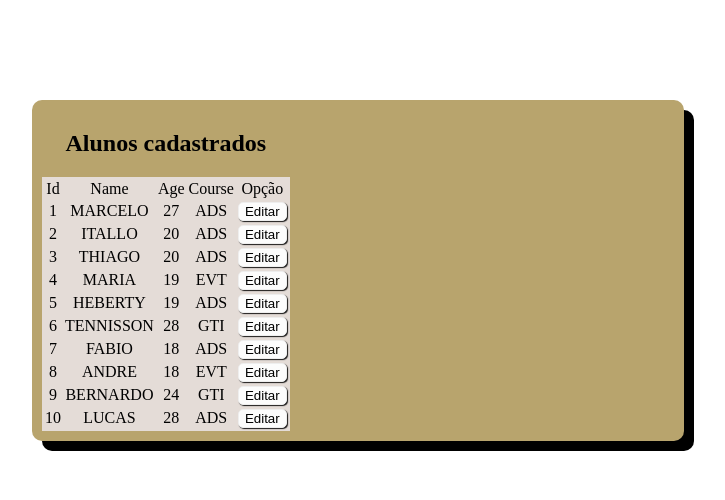
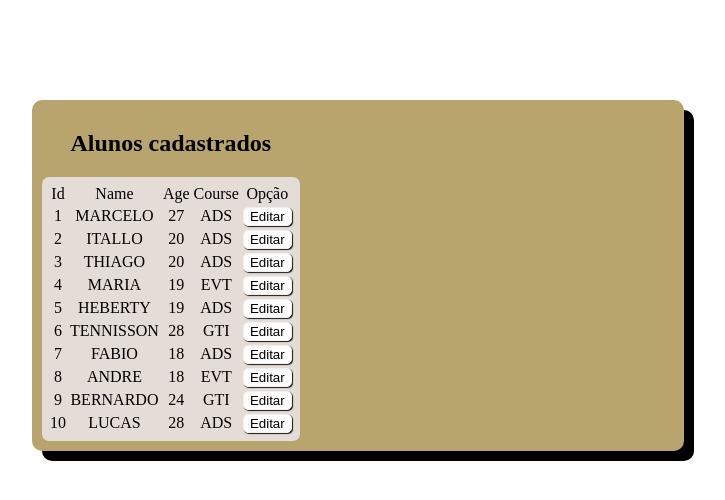
Before and after one commit to tiihmesquita/Cadastro-aluno, an Angular app: page / in a window 1280 px wide. Shown: the top 500 px of the page, without its empty margins (286-1011 px from the left). Built offline with nearby package versions, Linux system fonts and the light colour scheme.

Commit message:
espaçamento da tabela

```diff
--- a/src/app/cadastro/cadastro.component.css
+++ b/src/app/cadastro/cadastro.component.css
@@ -30,7 +30,8 @@
     padding-top: 20px;
 }
 table{
-
+    padding: 5px;
+    border-radius: 7px;
     background-color: rgb(228, 220, 215);
     border-color: rgb(16, 18, 20);
 
```
